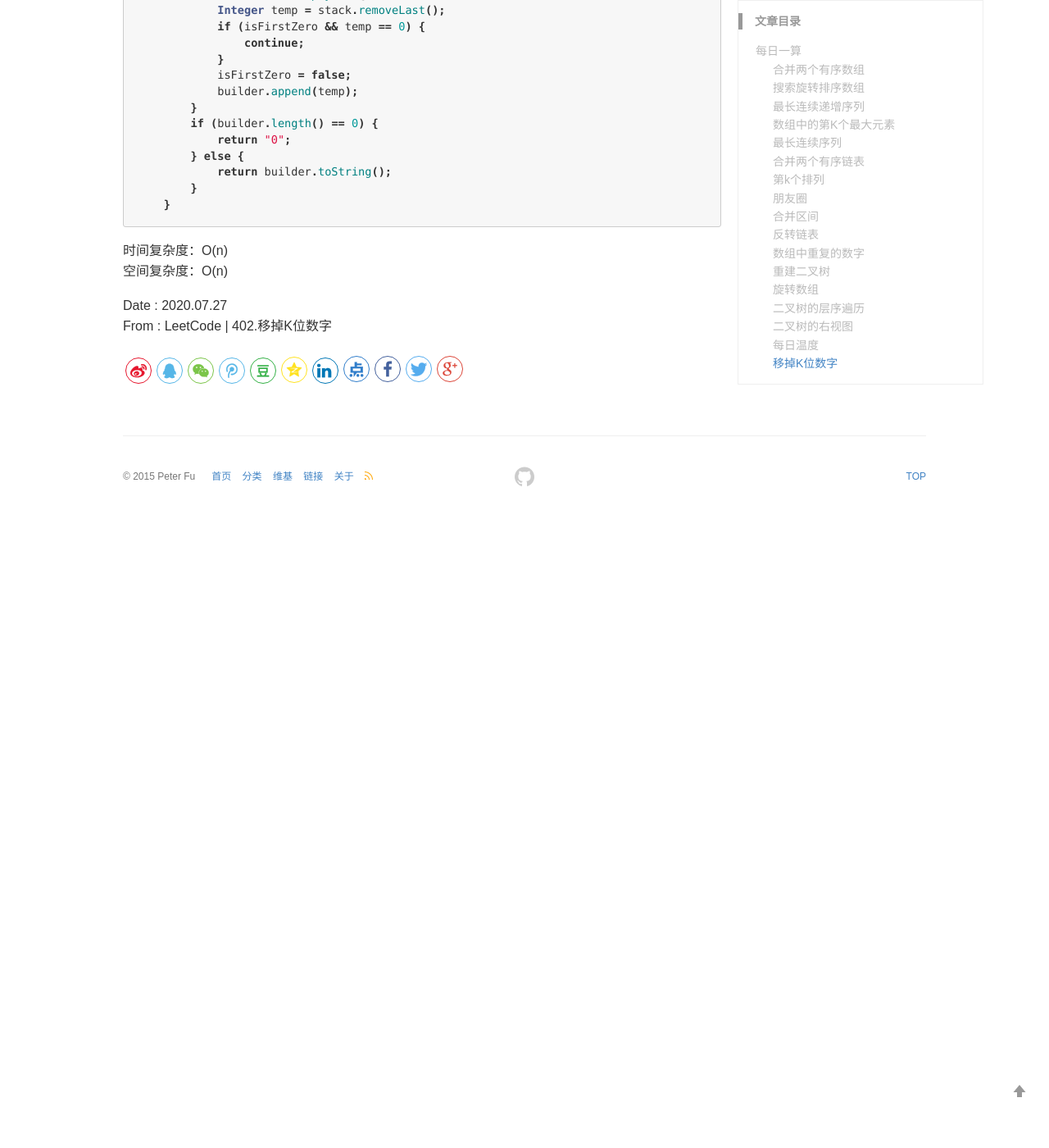
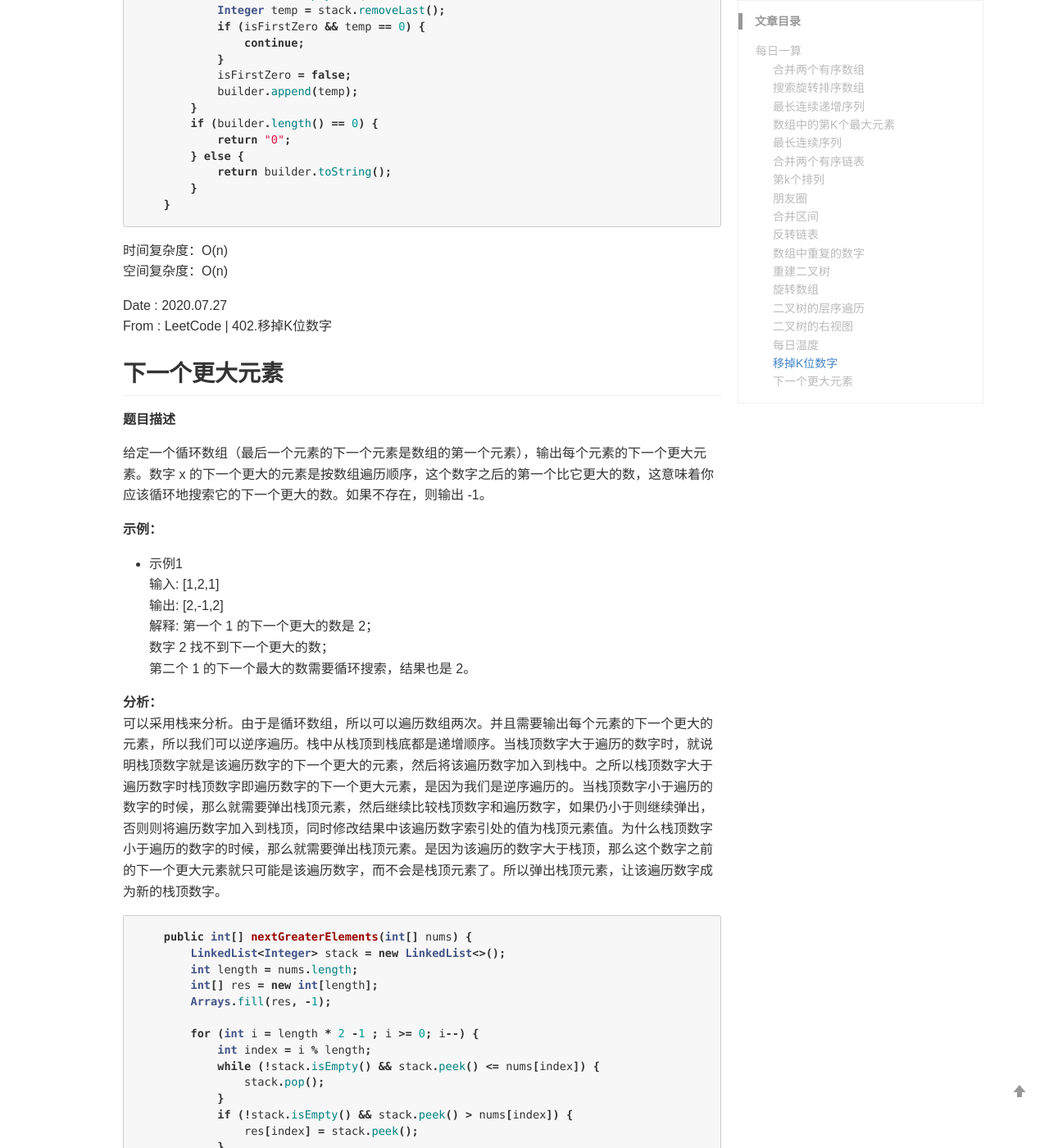
Before and after one commit to PeterXiaosa/PeterXiaosa.github.io, a Jekyll site: the page built from _wiki/Algorithm Daily.md, in a window 1280 px wide and 1400 px high, scrolled down 24226 px. Shown: the whole window at 82% size. Built offline with Jekyll 4.4.1, drawn with Linux system fonts in a browser that asks for light colours; comment, search, counter and statistics services are not loaded; before the commit the page ends 24856 px from its top, so only the background shows below that; some of the changed text lies outside the part shown.

Commit message:
下一个更大元素\

````diff
--- a/_wiki/Algorithm Daily.md
+++ b/_wiki/Algorithm Daily.md
@@ -1160,3 +1160,50 @@ public String removeKdigits(String num, int k) {
 
 Date : 2020.07.27
 From : LeetCode | 402.移掉K位数字
+
+
+## 下一个更大元素
+
+**题目描述**
+
+给定一个循环数组（最后一个元素的下一个元素是数组的第一个元素），输出每个元素的下一个更大元素。数字 x 的下一个更大的元素是按数组遍历顺序，这个数字之后的第一个比它更大的数，这意味着你应该循环地搜索它的下一个更大的数。如果不存在，则输出 -1。
+
+
+ **示例：**
+* 示例1
+输入: [1,2,1]
+输出: [2,-1,2]
+解释: 第一个 1 的下一个更大的数是 2；
+数字 2 找不到下一个更大的数；
+第二个 1 的下一个最大的数需要循环搜索，结果也是 2。
+
+
+**分析：**
+可以采用栈来分析。由于是循环数组，所以可以遍历数组两次。并且需要输出每个元素的下一个更大的元素，所以我们可以逆序遍历。栈中从栈顶到栈底都是递增顺序。当栈顶数字大于遍历的数字时，就说明栈顶数字就是该遍历数字的下一个更大的元素，然后将该遍历数字加入到栈中。之所以栈顶数字大于遍历数字时栈顶数字即遍历数字的下一个更大元素，是因为我们是逆序遍历的。当栈顶数字小于遍历的数字的时候，那么就需要弹出栈顶元素，然后继续比较栈顶数字和遍历数字，如果仍小于则继续弹出，否则则将遍历数字加入到栈顶，同时修改结果中该遍历数字索引处的值为栈顶元素值。为什么栈顶数字小于遍历的数字的时候，那么就需要弹出栈顶元素。是因为该遍历的数字大于栈顶，那么这个数字之前的下一个更大元素就只可能是该遍历数字，而不会是栈顶元素了。所以弹出栈顶元素，让该遍历数字成为新的栈顶数字。
+
+```java
+    public int[] nextGreaterElements(int[] nums) {
+        LinkedList<Integer> stack = new LinkedList<>();
+        int length = nums.length;
+        int[] res = new int[length];
+        Arrays.fill(res, -1);
+
+        for (int i = length * 2 -1 ; i >= 0; i--) {
+            int index = i % length;
+            while (!stack.isEmpty() && stack.peek() <= nums[index]) {
+                stack.pop();
+            }
+            if (!stack.isEmpty() && stack.peek() > nums[index]) {
+                res[index] = stack.peek();
+            }
+            stack.push(nums[index]);
+        }
+        return res;
+    }
+```
+
+时间复杂度：O(n)
+空间复杂度：O(n)
+
+Date : 2020.08.31
+From : LeetCode | 503.下一个更大元素
````
Also changed, not shown: _wiki/Android Knowledage.md (+2 -2 lines).
